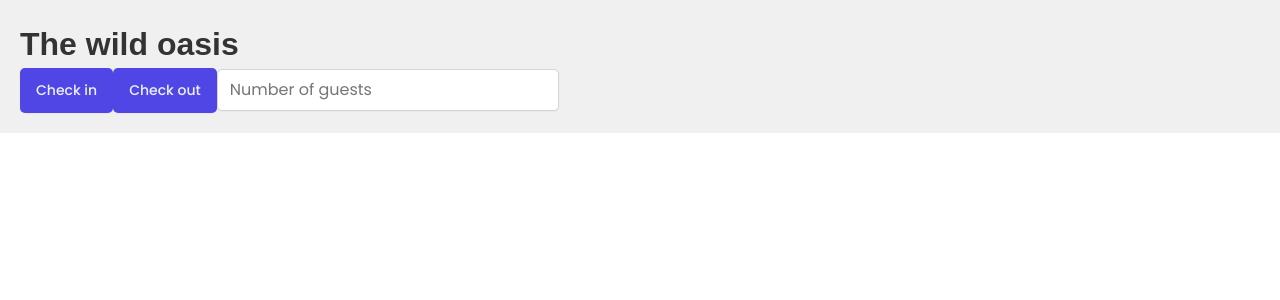
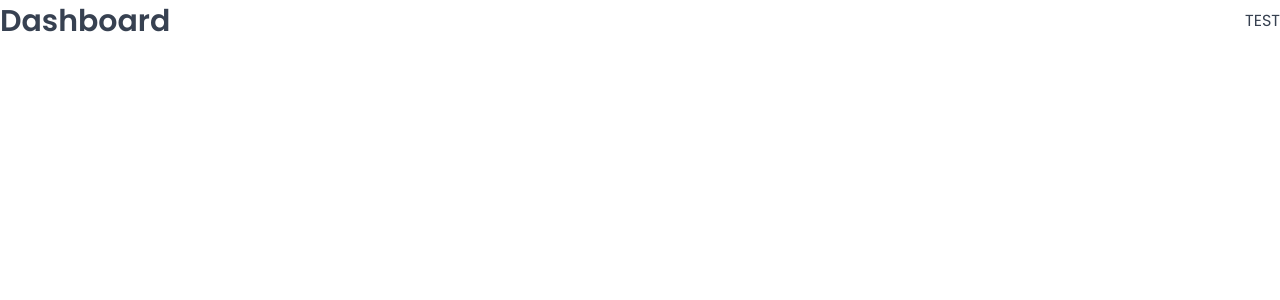
Before and after one commit to sharma-dikshant/wild-oasis, a React (Vite) app: page /dashboard in a window 1280 px wide. Shown: the top 300 px of the page. Built offline with nearby package versions, Linux system fonts and the light colour scheme; a web font is replaced by a local one.

Commit message:
setup routes

```diff
--- a/src/App.jsx
+++ b/src/App.jsx
@@ -1,28 +1,30 @@
-import styled from "styled-components";
+import { BrowserRouter, Navigate, Route, Routes } from "react-router-dom";
 import GlobalStyles from "./styles/GlobalStyles";
-import Button from "./ui/Button";
-import Input from "./ui/Input";
-
-const H1 = styled.h1`
-  color: #333333;
-  background-color: #f0f0f0;
-  font-family: Arial, sans-serif;
-`;
-const StyledApp = styled.div`
-  background-color: #f0f0f0;
-  padding: 2rem;
-`;
-
+import Dashboard from "./pages/Dashboard";
+import Bookings from "./pages/Bookings";
+import Cabins from "./pages/Cabins";
+import Users from "./pages/Users";
+import Settings from "./pages/Settings";
+import Account from "./pages/Account";
+import Login from "./pages/Login";
+import PageNotFound from "./pages/PageNotFound";
 function App() {
   return (
     <>
       <GlobalStyles />
-      <StyledApp>
-        <H1>The wild oasis</H1>
-        <Button onClick={() => alert("check in")}>Check in</Button>
-        <Button onClick={() => alert("check out")}>Check out</Button>
-        <Input type="number" placeholder="Number of guests" />
-      </StyledApp>
+      <BrowserRouter>
+        <Routes>
+          <Route index element={<Navigate replace to="dashboard" />} />
+          <Route path="dashboard" element={<Dashboard />} />
+          <Route path="bookings" element={<Bookings />} />
+          <Route path="cabins" element={<Cabins />} />
+          <Route path="users" element={<Users />} />
+          <Route path="settings" element={<Settings />} />
+          <Route path="account" element={<Account />} />
+          <Route path="login" element={<Login />} />
+          <Route path="*" element={<PageNotFound />} />
+        </Routes>
+      </BrowserRouter>
     </>
   );
 }
```
